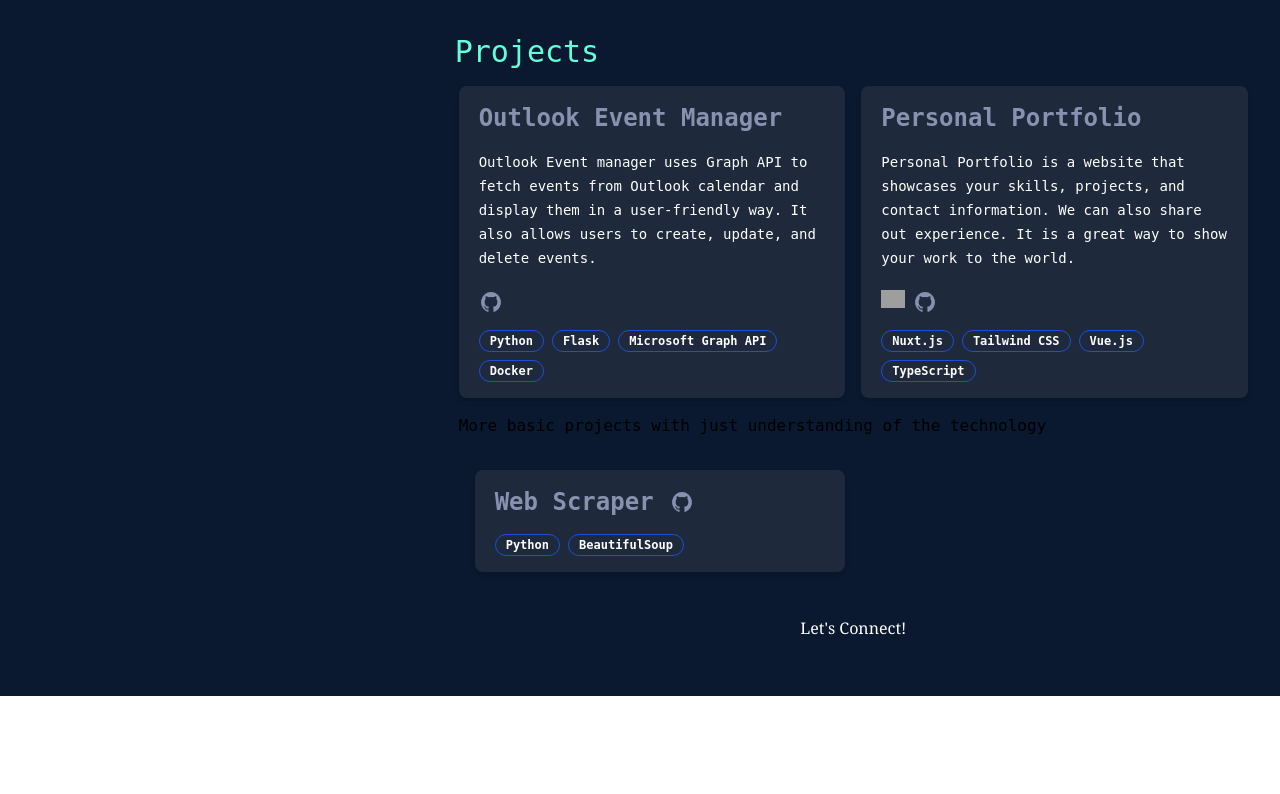
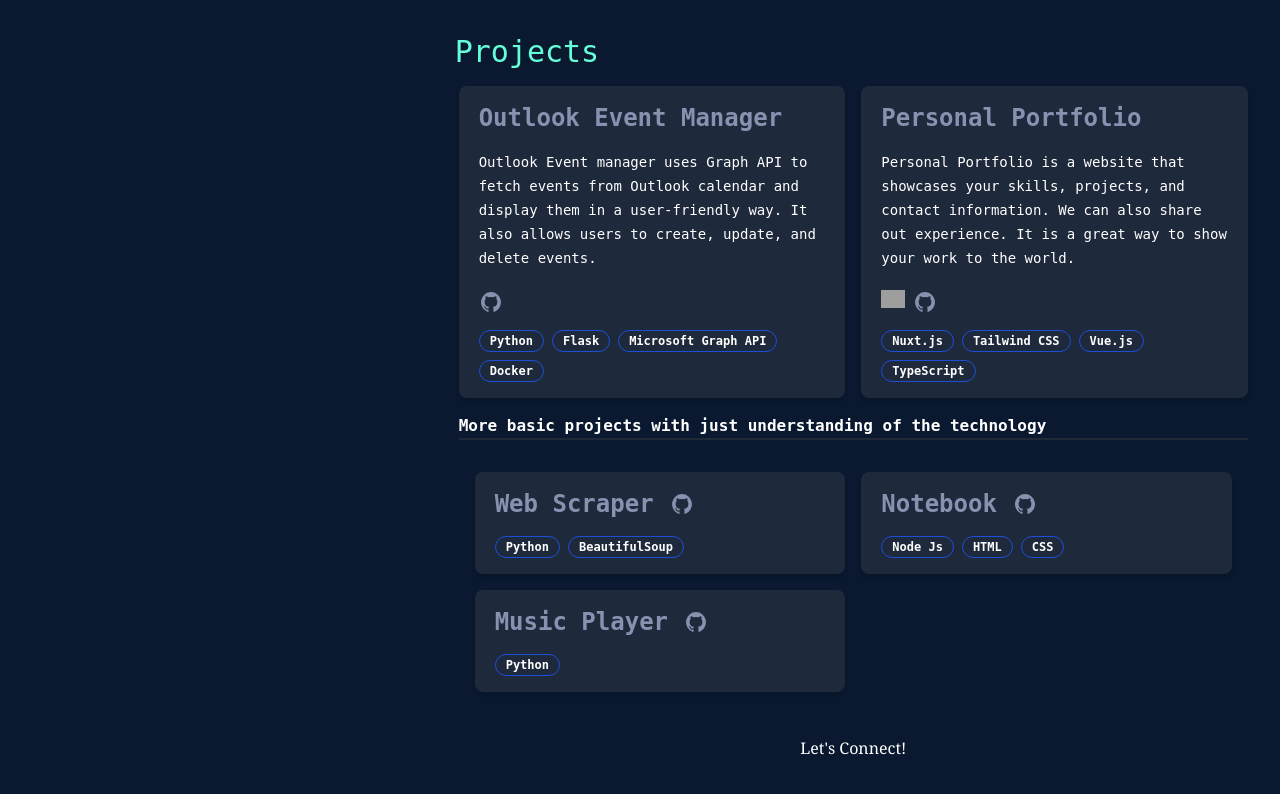
Before and after one commit to rbshah29/port, a Nuxt app: page / in a window 1280 px wide. Shown: the part 1082-1876 px from the top of the page. Before the commit the page ends 1778 px from the top, so only its background shows below. Built offline with nearby package versions, Linux system fonts and the light colour scheme; grey boxes are pictures that could not be loaded.

Commit message:
Updated basic project list

```diff
--- a/assets/basicprojects.json
+++ b/assets/basicprojects.json
@@ -3,5 +3,14 @@
       "title": "Web Scraper",
       "git_url": "https://github.com/rbshah29/webscrapper",
       "techs": ["Python", "BeautifulSoup"]
-  }
+  },
+  {
+    "title": "Notebook",
+    "git_url": "https://github.com/rbshah29/notebook",
+    "techs": ["Node Js", "HTML", "CSS"]
+},{
+  "title": "Music Player",
+  "git_url": "https://github.com/rbshah29/music",
+  "techs": ["Python"]
+}
 ]
--- a/components/Projects.vue
+++ b/components/Projects.vue
@@ -40,7 +40,7 @@
       </div>
     </div>
 
-    <div class="m-4">
+    <div class="m-4 text-white font-bold border-gray-800 border-b-2">
       More basic projects with just understanding of the technology
     </div>
     <div class="m-8 grid grid-cols-1 md:grid-cols-2 gap-4">
```
